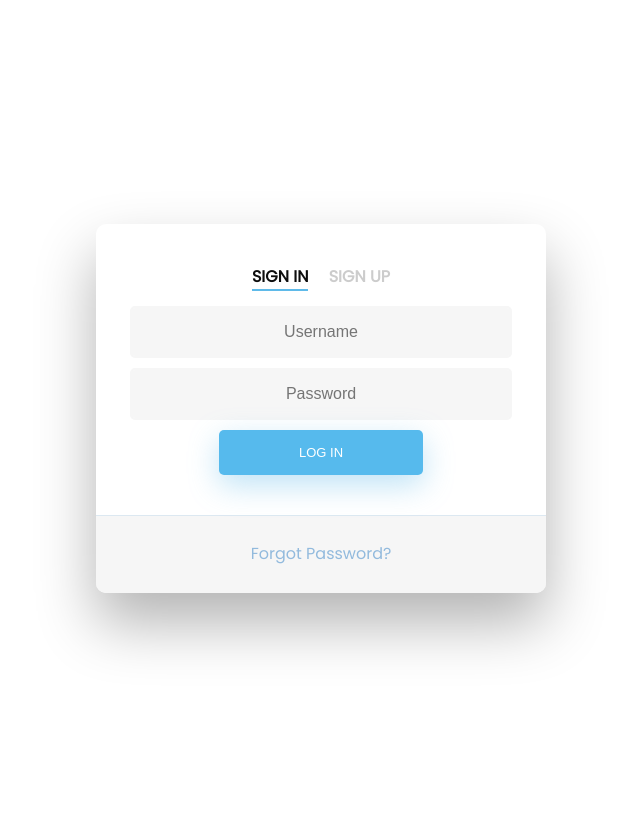
After one commit to pgmrjage/cheque, a PHP site: page /login.php in a window 1280 px wide. The commit adds this page. Shown: the whole page, without its empty margins (319-959 px from the left). Run offline with PHP 8.4, Linux system fonts and the light colour scheme.

Commit message:
major changes in jg branch

```diff
--- /dev/null
+++ b/login.php
@@ -0,0 +1,335 @@
+<!DOCTYPE html>
+<html lang="en">
+<head>
+    <meta charset="UTF-8">
+    <meta name="viewport" content="width=device-width, initial-scale=1.0">
+    <title>Document</title>
+
+    <style>
+        @import url('https://fonts.googleapis.com/css?family=Poppins');
+
+        /* BASIC */
+
+        html {
+        background-color: white;
+        }
+
+        body {
+        font-family: "Poppins", sans-serif;
+        height: 100vh;
+        display: flex;
+        align-items: center;
+        justify-content: center;
+        }
+
+        a {
+        color: #92badd;
+        display:inline-block;
+        text-decoration: none;
+        font-weight: 400;
+        }
+
+        h2 {
+        text-align: center;
+        font-size: 16px;
+        font-weight: 600;
+        text-transform: uppercase;
+        display:inline-block;
+        margin: 40px 8px 10px 8px;
+        color: #cccccc;
+        }
+
+        /* STRUCTURE */
+
+        .wrapper {
+        display: flex;
+        align-items: center;
+        flex-direction: column;
+        justify-content: center;
+        width: 100%;
+        min-height: 100%;
+        padding: 20px;
+        }
+
+        #formContent {
+        -webkit-border-radius: 10px 10px 10px 10px;
+        border-radius: 10px 10px 10px 10px;
+        background: #fff;
+        padding: 30px;
+        width: 90%;
+        max-width: 450px;
+        position: relative;
+        padding: 0px;
+        -webkit-box-shadow: 0 30px 60px 0 rgba(0,0,0,0.3);
+        box-shadow: 0 30px 60px 0 rgba(0,0,0,0.3);
+        text-align: center;
+        }
+
+        #formContent-signup {
+            display: none;
+        }
+
+        #formFooter {
+        background-color: #f6f6f6;
+        border-top: 1px solid #dce8f1;
+        padding: 25px;
+        text-align: center;
+        -webkit-border-radius: 0 0 10px 10px;
+        border-radius: 0 0 10px 10px;
+        }
+
+        /* TABS */
+
+        h2.inactive {
+        color: #cccccc;
+        }
+
+        h2.active {
+        color: #0d0d0d;
+        border-bottom: 2px solid #5fbae9;
+        }
+
+        /* FORM TYPOGRAPHY*/
+
+        input[type=button], input[type=submit], input[type=reset]  {
+        background-color: #56baed;
+        border: none;
+        color: white;
+        padding: 15px 80px;
+        text-align: center;
+        text-decoration: none;
+        display: inline-block;
+        text-transform: uppercase;
+        font-size: 13px;
+        -webkit-box-shadow: 0 10px 30px 0 rgba(95,186,233,0.4);
+        box-shadow: 0 10px 30px 0 rgba(95,186,233,0.4);
+        -webkit-border-radius: 5px 5px 5px 5px;
+        border-radius: 5px 5px 5px 5px;
+        margin: 5px 20px 40px 20px;
+        -webkit-transition: all 0.3s ease-in-out;
+        -moz-transition: all 0.3s ease-in-out;
+        -ms-transition: all 0.3s ease-in-out;
+        -o-transition: all 0.3s ease-in-out;
+        transition: all 0.3s ease-in-out;
+        }
+
+        input[type=button]:hover, input[type=submit]:hover, input[type=reset]:hover  {
+        background-color: #39ace7;
+        }
+
+        input[type=button]:active, input[type=submit]:active, input[type=reset]:active  {
+        -moz-transform: scale(0.95);
+        -webkit-transform: scale(0.95);
+        -o-transform: scale(0.95);
+        -ms-transform: scale(0.95);
+        transform: scale(0.95);
+        }
+
+        input[type=text] {
+        background-color: #f6f6f6;
+        border: none;
+        color: #0d0d0d;
+        padding: 15px 32px;
+        text-align: center;
+        text-decoration: none;
+        display: inline-block;
+        font-size: 16px;
+        margin: 5px;
+        width: 85%;
+        border: 2px solid #f6f6f6;
+        -webkit-transition: all 0.5s ease-in-out;
+        -moz-transition: all 0.5s ease-in-out;
+        -ms-transition: all 0.5s ease-in-out;
+        -o-transition: all 0.5s ease-in-out;
+        transition: all 0.5s ease-in-out;
+        -webkit-border-radius: 5px 5px 5px 5px;
+        border-radius: 5px 5px 5px 5px;
+        }
+
+        input[type=text]:focus {
+        background-color: #fff;
+        border-bottom: 2px solid #5fbae9;
+        }
+
+        input[type=text]:placeholder {
+        color: #cccccc;
+        }
+
+        /* ANIMATIONS */
+
+        /* Simple CSS3 Fade-in-down Animation */
+        .fadeInDown {
+        -webkit-animation-name: fadeInDown;
+        animation-name: fadeInDown;
+        -webkit-animation-duration: 1s;
+        animation-duration: 1s;
+        -webkit-animation-fill-mode: both;
+        animation-fill-mode: both;
+        }
+
+        @-webkit-keyframes fadeInDown {
+        0% {
+            opacity: 0;
+            -webkit-transform: translate3d(0, -100%, 0);
+            transform: translate3d(0, -100%, 0);
+        }
+        100% {
+            opacity: 1;
+            -webkit-transform: none;
+            transform: none;
+        }
+        }
+
+        @keyframes fadeInDown {
+        0% {
+            opacity: 0;
+            -webkit-transform: translate3d(0, -100%, 0);
+            transform: translate3d(0, -100%, 0);
+        }
+        100% {
+            opacity: 1;
+            -webkit-transform: none;
+            transform: none;
+        }
+        }
+
+        /* Simple CSS3 Fade-in Animation */
+        @-webkit-keyframes fadeIn { from { opacity:0; } to { opacity:1; } }
+        @-moz-keyframes fadeIn { from { opacity:0; } to { opacity:1; } }
+        @keyframes fadeIn { from { opacity:0; } to { opacity:1; } }
+
+        .fadeIn {
+        opacity:0;
+        -webkit-animation:fadeIn ease-in 400ms;
+        -moz-animation:fadeIn ease-in 400ms;
+        animation:fadeIn ease-in 400ms;
+
+        -webkit-animation-fill-mode:forwards;
+        -moz-animation-fill-mode:forwards;
+        animation-fill-mode:forwards;
+
+        -webkit-animation-duration: 400ms;
+        -moz-animation-duration:400ms;
+        animation-duration:400ms;
+        }
+
+        .fadeIn.first {
+        -webkit-animation-delay: 400ms;
+        -moz-animation-delay: 400ms;
+        animation-delay: 400ms;
+        }
+
+        .fadeIn.second {
+        -webkit-animation-delay: 90ms;
+        -moz-animation-delay: 90ms;
+        animation-delay: 90ms;
+        }
+
+        .fadeIn.third {
+        -webkit-animation-delay: 120ms;
+        -moz-animation-delay: 120ms;
+        animation-delay: 120ms;
+        }
+
+        .fadeIn.fourth {
+        -webkit-animation-delay: 800ms;
+        -moz-animation-delay: 800ms;
+        animation-delay: 800ms;
+        }
+
+        /* Simple CSS3 Fade-in Animation */
+        .underlineHover:after {
+        display: block;
+        left: 0;
+        bottom: -10px;
+        width: 0;
+        height: 2px;
+        background-color: #56baed;
+        content: "";
+        transition: width 0.2s;
+        }
+
+        .underlineHover:hover {
+        color: #0d0d0d;
+        }
+
+        .underlineHover:hover:after{
+        width: 100%;
+        }
+
+        /* OTHERS */
+
+        *:focus {
+            outline: none;
+        }
+
+        #icon {
+        width:60%;
+        }
+
+        * {
+        box-sizing: border-box;
+        }
+    </style>
+
+</head>
+<body>
+    <div class="wrapper fadeInDown">
+        <div id="formContent">
+
+
+            <!-- Login Form -->
+            <form id="signInForm">
+                <!-- Tabs Titles -->
+                <h2 class="active" onclick="showSignIn()"> Sign In </h2>
+                <h2 class="inactive underlineHover" onclick="showSignUp()">Sign Up </h2>
+
+                <!-- Icon -->
+                <div class="fadeIn first">
+                <!-- <img src="http://danielzawadzki.com/codepen/01/icon.svg" id="icon" alt="User Icon" /> -->
+                </div>
+                <input type="text" id="username" class="fadeIn second" name="username" placeholder="Username">
+                <input type="text" id="password" class="fadeIn third" name="password" placeholder="Password">
+                <input type="submit" class="fadeIn fourth" value="Log In">
+            </form>
+
+            <!-- Sign Up Form -->
+            <form id="signUpForm" style="display: none;">
+                <!-- Tabs Titles -->
+                <h2 class="inactive underlineHover" onclick="showSignIn()"> Sign In </h2>
+                <h2 class="active" onclick="showSignUp()">Sign Up </h2>
+
+                <!-- Icon -->
+                <div class="fadeIn first">
+                <!-- <img src="http://danielzawadzki.com/codepen/01/icon.svg" id="icon" alt="User Icon" /> -->
+                </div>
+                <input type="text" id="firstname" class="fadeIn second" name="firstname" placeholder="Firstname">
+                <input type="text" id="surname" class="fadeIn second" name="surname" placeholder="Surname">
+                <input type="text" id="email" class="fadeIn second" name="email" placeholder="Email">
+                <input type="text" id="username" class="fadeIn second" name="username" placeholder="Username">
+                <input type="text" id="password" class="fadeIn second" name="login" placeholder="Password">
+                <input type="submit" class="fadeIn fourth" value="Create Account">
+            </form>
+
+            <!-- Remind Password -->
+            <div id="formFooter">
+            <a class="underlineHover" href="#">Forgot Password?</a>
+            </div>
+
+        </div>
+    </div>
+
+    <script>
+        function showSignIn() {
+            document.getElementById('signInForm').style.display = 'block';
+            document.getElementById('signUpForm').style.display = 'none';
+        }
+
+        function showSignUp() {
+            document.getElementById('signInForm').style.display = 'none';
+            document.getElementById('signUpForm').style.display = 'block';
+
+        }
+    </script>
+</body>
+</html>
```
Also changed, not shown: cheque.php (+32 -3 lines), cheque_styles.css (renamed from styles.css, +69 -1 lines), delete.php (added, +27 -0 lines), reprint.php (added, +41 -0 lines), script.js (+21 -0 lines).
